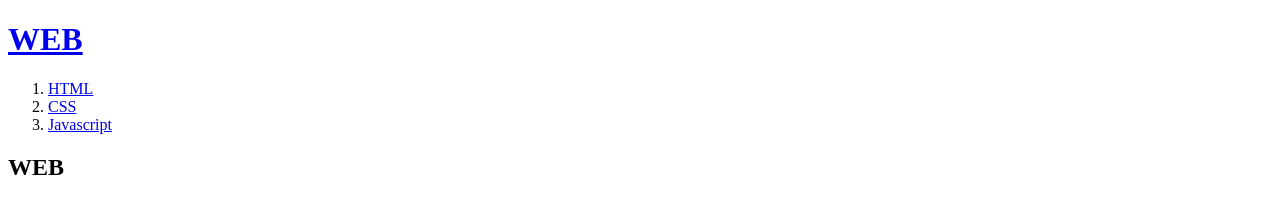
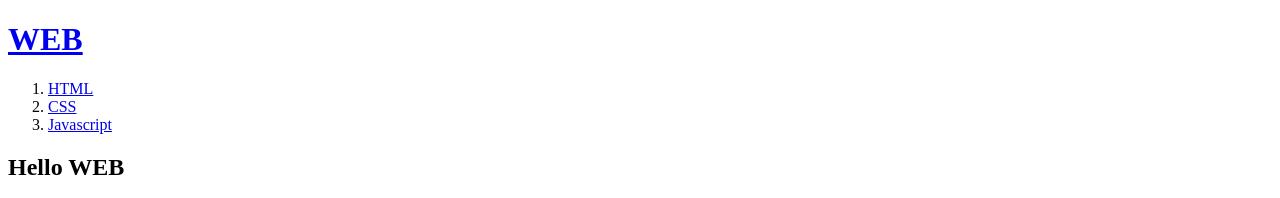
Before and after one commit to oldboyods/first-web, a plain HTML site: page index.html in a window 1280 px wide. Shown: the top 198 px of the page. Drawn offline with Linux system fonts and the light colour scheme.

Commit message:
revise no.1

```diff
--- a/index.html
+++ b/index.html
@@ -13,7 +13,7 @@
     <li><a href="3.html"target="_blank">Javascript</a></li>
  </ol>
 
- <h2>WEB</h2>
+ <h2>Hello WEB</h2>
  <p> Web is a computer programming system created by Donald
    E. Knuth as the first implementation of what he called
    "literate programming": the idea that one could create
```
